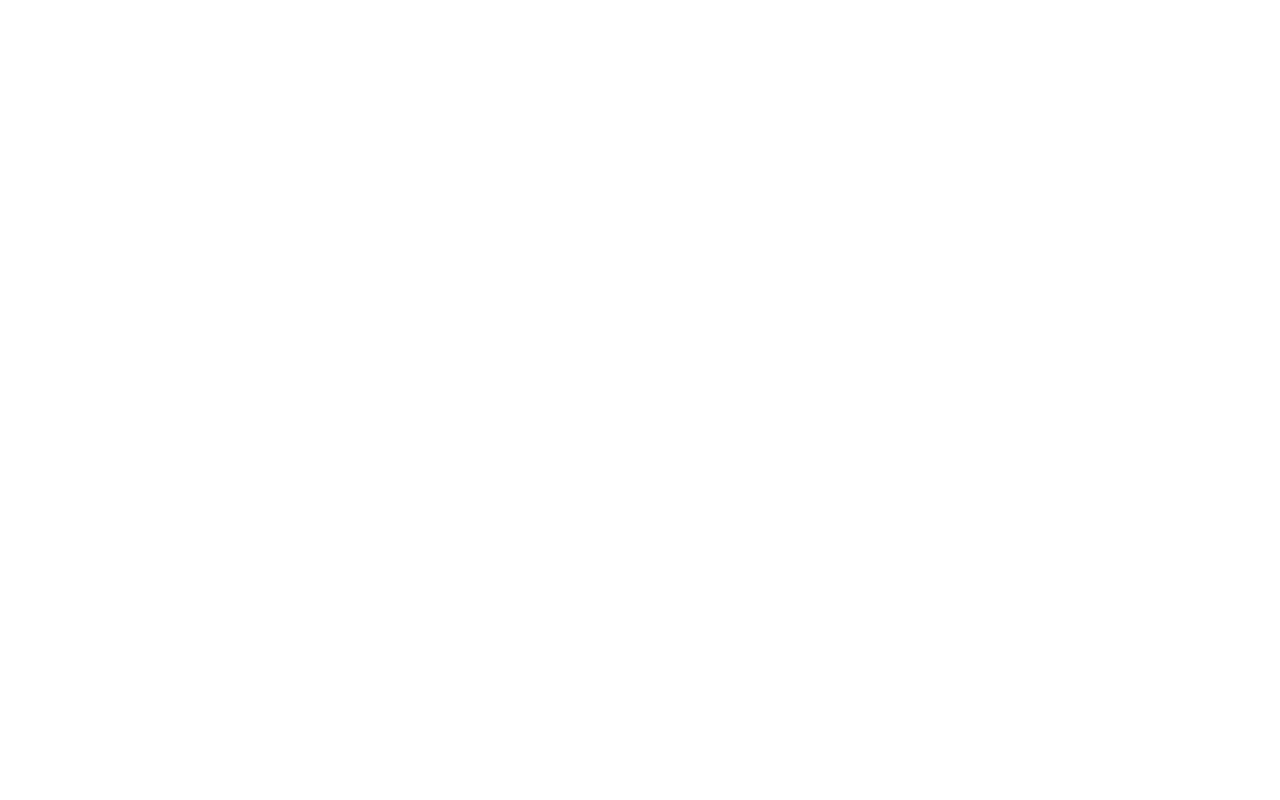
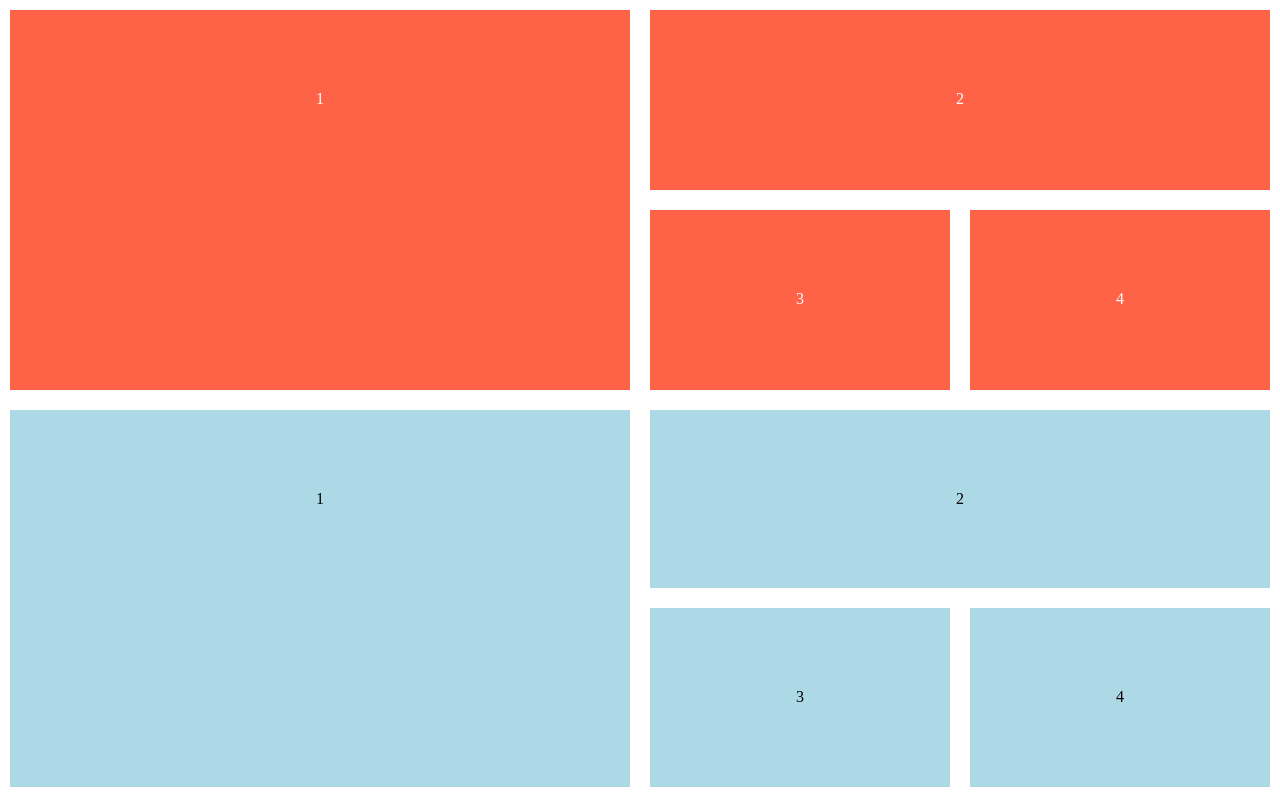
Before and after one commit to ensu321/CodeAcademyProjects, a plain HTML site: page leason 13 grid/practice/index.html in a window 1280 px wide. Drawn offline with nearby package versions, Linux system fonts and the light colour scheme.

Commit message:
grid excercise

```diff
--- a/leason 13 grid/practice/index.html
+++ b/leason 13 grid/practice/index.html
@@ -2,15 +2,43 @@
 <html lang="en">
 
 <head>
-    <meta charset="UTF-8">
-    <meta http-equiv="X-UA-Compatible" content="IE=edge">
-    <meta name="viewport" content="width=device-width, initial-scale=1.0">
-    <link rel="stylesheet" href="style.css">
-    <title>Document</title>
+    <meta charset="UTF-8" />
+    <meta http-equiv="X-UA-Compatible" content="IE=edge" />
+    <meta name="viewport" content="width=device-width, initial-scale=1.0" />
+    <link rel="stylesheet" href="https://cdnjs.cloudflare.com/ajax/libs/normalize/8.0.1/normalize.min.css"
+        integrity="sha512-NhSC1YmyruXifcj/KFRWoC561YpHpc5Jtzgvbuzx5VozKpWvQ+4nXhPdFgmx8xqexRcpAglTj9sIBWINXa8x5w=="
+        crossorigin="anonymous" referrerpolicy="no-referrer" />
+    <link rel="stylesheet" href="style.css" />
+    <title>CSS Grid</title>
 </head>
 
 <body>
+    <section class="flex">
+        <div class="left-side">
+            <div class="item">1</div>
+        </div>
 
+        <div class="right-side">
+            <div class="right-top">
+                <div class="item">2</div>
+            </div>
+
+            <div class="right-bottom">
+                <div class="item">3</div>
+                <div class="item">4</div>
+            </div>
+        </div>
+    </section>
+
+    <section class="grid">
+        <div class="grid_item">1</div>
+        <div class="grid_item">2</div>
+        <div class="grid_item">3</div>
+        <div class="grid_item">4</div>
+    </section>
 </body>
+<html>
 
 </html>
+
+</html>
--- a/leason 13 grid/practice/style.css
+++ b/leason 13 grid/practice/style.css
@@ -0,0 +1,51 @@
+.item {
+    background-color: tomato;
+    flex: 1;
+    margin: 10px ;
+    padding: 10vh 0;
+    color: white;
+    text-align: center;
+}
+.flex {
+    display: flex;
+
+    min-height: 50vh;
+}
+.left-side, .right-side {
+        width: 50%;
+}
+
+.right-side {
+    display: flex;
+    flex-wrap: wrap;
+}
+
+.right-side > * {
+    width: 100%;
+  }
+
+  .left-side, .right-bottom, .right-top {
+    display: flex;
+  }
+
+  .grid {
+    display: grid;
+    grid-gap: 20px;
+    grid-template-columns: repeat(4, 1fr);
+    margin: 10px;
+  }
+
+  .grid_item {
+    background-color: lightblue;
+    text-align: center;
+    padding: 10vh;
+  }
+
+  .grid_item:nth-child(1) {
+    grid-row: 1/3;
+    grid-column: 1/3;
+  }
+
+  .grid_item:nth-child(2) {
+    grid-column: 3/5;
+  }
```
